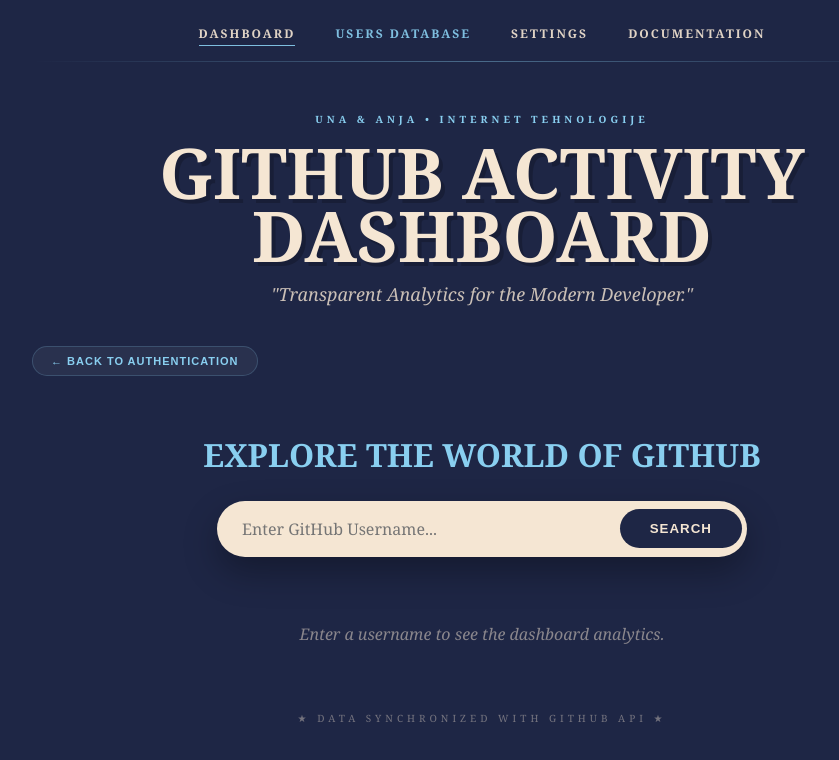
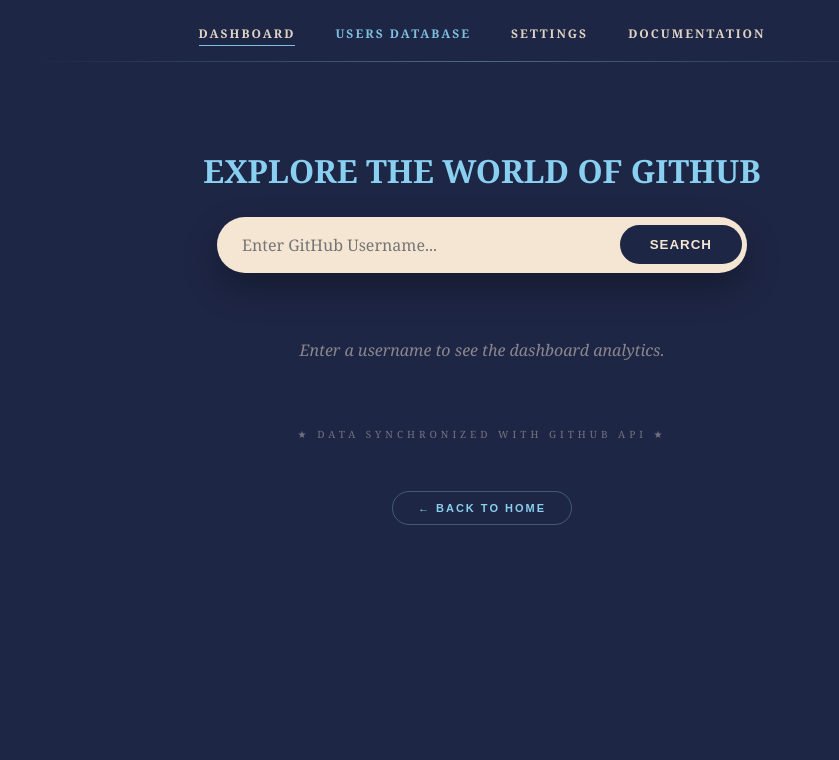
Before and after one commit to elab-development/internet-tehnologije-2025-githubactivitydashboard_2022_0175, a React (Create React App) app in the folder frontend/: page / in a window 1280 px wide. Both pictures are taken after a click on the button "Continue as a Guest". Shown: the top 760 px of the page, without its empty margins (158-997 px from the left). Built offline with nearby package versions, Linux system fonts and the light colour scheme.

Commit message:
feat: polished dashboard & hid header on entry

```diff
--- a/frontend/src/App.js
+++ b/frontend/src/App.js
@@ -12,6 +12,7 @@
   const [isLogin, setIsLogin] = useState(true);
   const [isGuest, setIsGuest] = useState(false);
   const [username, setUsername] = useState("");
+  const [isInApp, setIsInApp] = useState(false);
 
   const [githubData, setGithubData] = useState({
     repos: "0",
@@ -49,18 +50,21 @@
     <div className="App" style={{ backgroundColor: '#1e2645', minHeight: '100vh', color: '#f5e6d3', fontFamily: '"Georgia", serif' }}>
 
       <Navbar />
-      <Header />
 
-      <main style={{ display: 'flex', flexDirection: 'column', alignItems: 'center', paddingBottom: '50px' }}>
+      {!isInApp && <Header />}
+
+      <main style={{
+        display: 'flex',
+        flexDirection: 'column',
+        alignItems: 'center',
+        paddingBottom: '50px',
+        marginTop: isInApp ? '60px' : '0px'
+      }}>
 
         {isGuest ? (
           <div style={{ width: '100%', maxWidth: '900px', display: 'flex', flexDirection: 'column', alignItems: 'center' }}>
 
-            <button onClick={() => { setIsGuest(false); setHasSearched(false); setUsername(""); }}
-              style={{ alignSelf: 'flex-start', background: 'rgba(255,255,255,0.05)', border: '1px solid rgba(137, 207, 240, 0.2)', color: '#89cff0', padding: '8px 18px', borderRadius: '20px', cursor: 'pointer', marginBottom: '30px', fontSize: '11px', fontWeight: 'bold', letterSpacing: '1px' }}>
-              ← BACK TO AUTHENTICATION
-            </button>
-
+            {/* Prvo ide SearchBox */}
             <SearchBox
               username={username}
               setUsername={setUsername}
@@ -76,16 +80,48 @@
             <p style={{ marginTop: '50px', fontSize: '10px', opacity: 0.4, letterSpacing: '4px', color: '#f5e6d3' }}>
               ★ DATA SYNCHRONIZED WITH GITHUB API ★
             </p>
+
+            {/* DUGME PREBAČENO NA DNO */}
+            <button
+              onClick={() => {
+                setIsGuest(false);
+                setIsInApp(false);
+                setHasSearched(false);
+                setUsername("");
+              }}
+              style={{
+                marginTop: '40px',
+                background: 'none',
+                border: '1px solid rgba(137, 207, 240, 0.3)',
+                color: '#89cff0',
+                padding: '10px 25px',
+                borderRadius: '20px',
+                cursor: 'pointer',
+                fontSize: '11px',
+                fontWeight: 'bold',
+                letterSpacing: '2px',
+                textTransform: 'uppercase'
+              }}>
+              ← Back to Home
+            </button>
           </div>
         ) : (
           <div style={{ display: 'flex', flexDirection: 'column', alignItems: 'center' }}>
             <div style={{ backgroundColor: '#f5e6d3', padding: '30px', borderRadius: '5px', color: '#301142', width: '100%', maxWidth: '350px', boxShadow: '10px 10px 0px #89cff0' }}>
               {isLogin ? <Login /> : <Registration />}
             </div>
+
             <button onClick={() => setIsLogin(!isLogin)} style={smallLinkStyle}>
               {isLogin ? "Don't have an account? Make one!" : "You already have an account? Log in!"}
             </button>
-            <button onClick={() => setIsGuest(true)} style={{...smallLinkStyle, color: '#f5e6d3', marginTop: '10px'}}>
+
+            <button
+              onClick={() => {
+                setIsGuest(true);
+                setIsInApp(true);
+              }}
+              style={{...smallLinkStyle, color: '#f5e6d3', marginTop: '10px'}}
+            >
               Continue as a Guest
             </button>
           </div>
```
